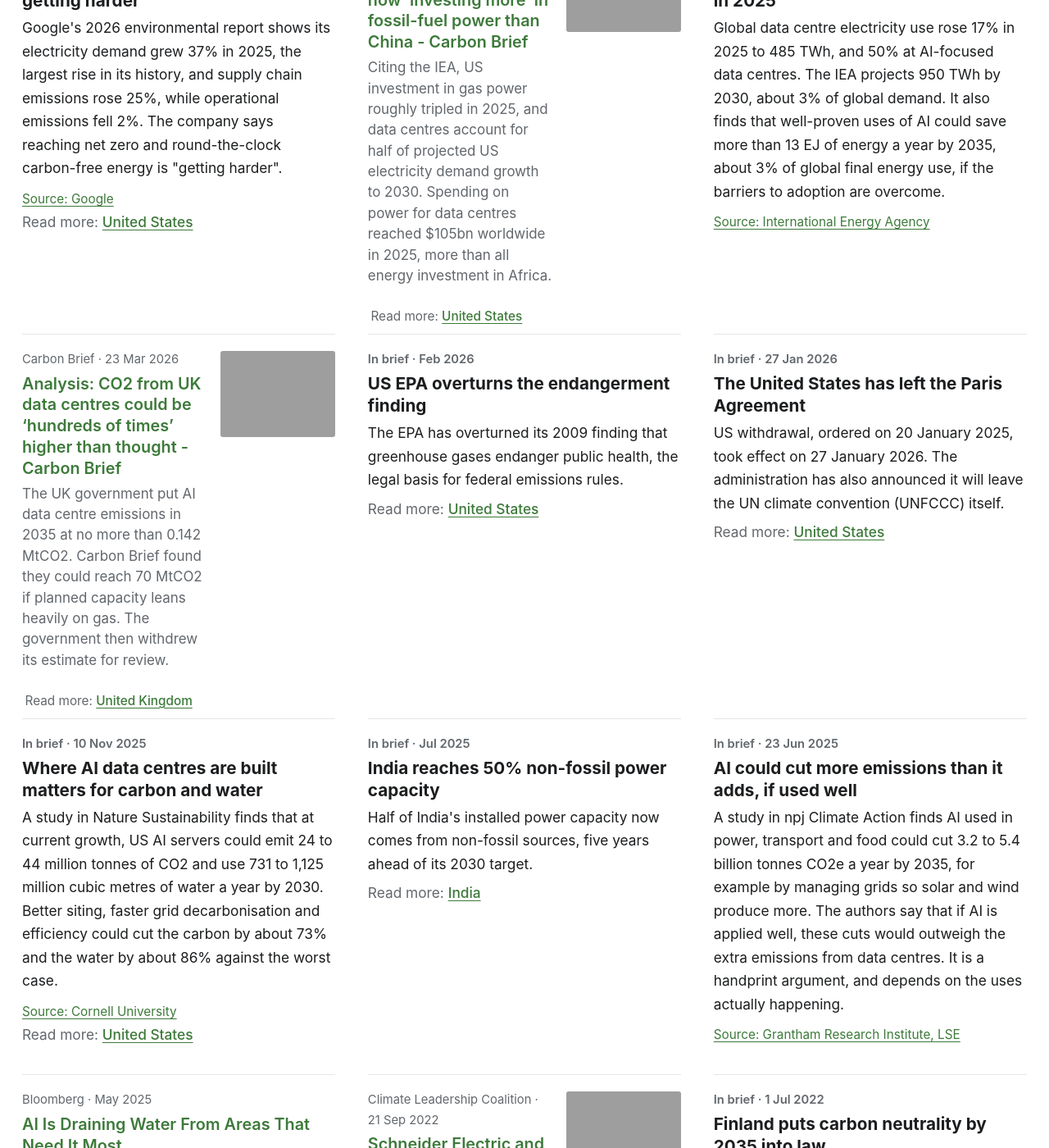
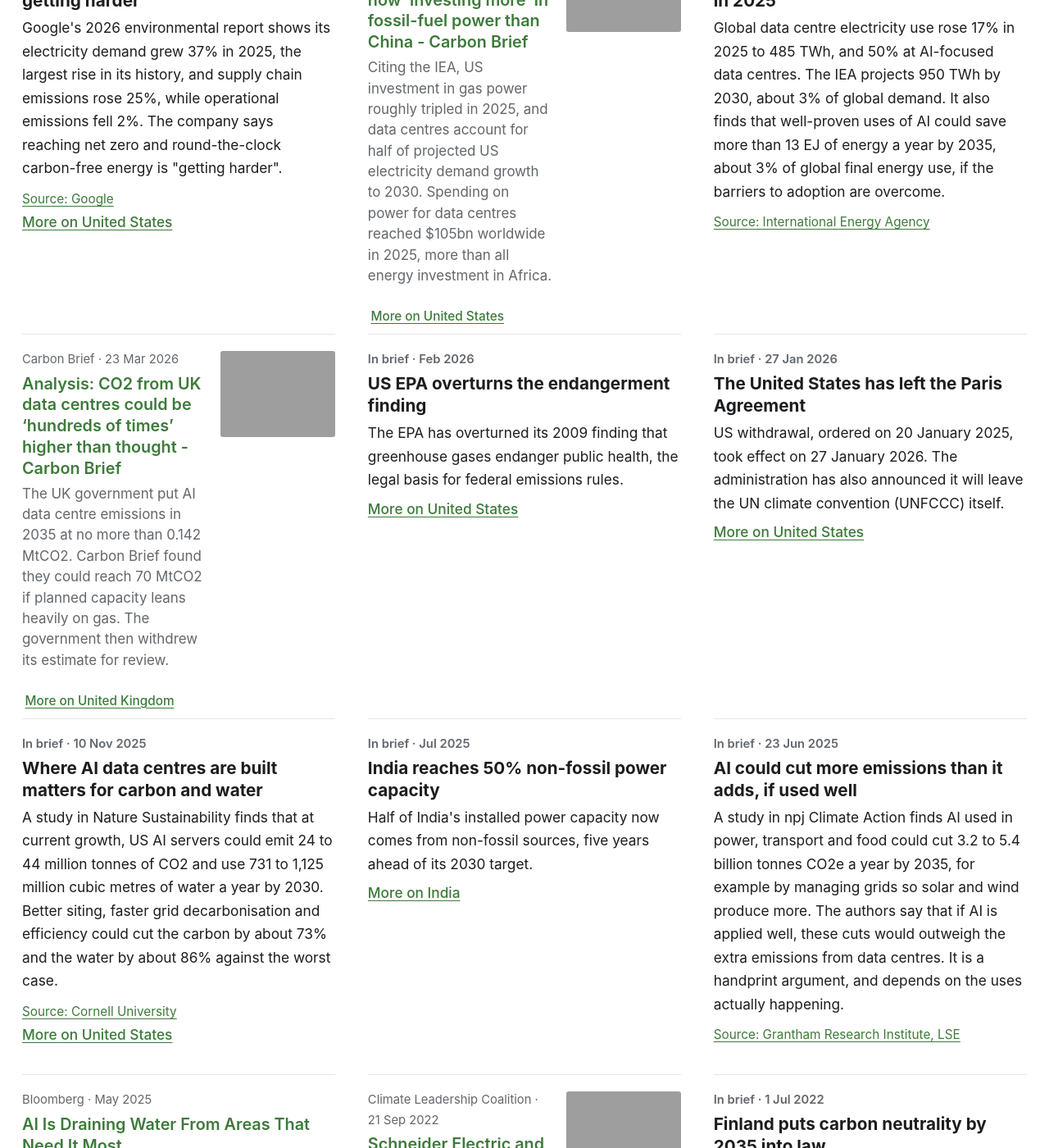
Before and after one commit to multiplicit-com/carbonhandprint, a Jekyll site: the page built from news.html, in a window 1280 px wide and 1400 px high, scrolled down 1698 px. Shown: the whole window at 82% size. Built offline with Jekyll 4.4.1, drawn with Linux system fonts in a browser that asks for light colours; some of the changed text lies outside the part shown; grey boxes are pictures that could not be loaded.

Commit message:
Show country links as More on country, with no prefix
Co-Authored-By: Claude Opus 5.5 <noreply@anthropic.com>
Claude-Session: https://claude.ai/code/session_01Li7jXRtkERso7tJFT24TLP

```diff
--- a/_includes/newscards.html
+++ b/_includes/newscards.html
@@ -1,14 +1,14 @@
 {% assign items = site.news | sort: "date" | reverse %}{% if include.tag %}{% assign items = items | where_exp: "n", "n.tags contains include.tag" %}{% endif %}{% if include.country %}{% assign items = items | where_exp: "n", "n.countries contains include.country" %}{% endif %}
 <ul class="newscards">
 {% for n in items limit: include.limit | default: 1000 %}{% assign host = n.link | split: "/" %}{% if n.date_precision == "month" %}{% assign d = n.date | date: "%b %Y" %}{% else %}{% assign d = n.date | date: "%-d %b %Y" %}{% endif %}
-  {% capture onsite %}{% if n.related %}{% for r in n.related %}<a href="{{ r.url | relative_url }}">{{ r.title }}</a>{% endfor %}{% elsif n.countries %}{% assign ck = n.countries | first %}{% assign cu = '/countries/' | append: ck | append: '/' %}{% unless page.url == cu %}<a href="{{ cu | relative_url }}">{{ site.data.countries[ck].name }}</a>{% endunless %}{% elsif n.tags contains "paris-agreement" %}{% unless page.url == "/paris-agreement/" %}<a href="{{ '/paris-agreement/' | relative_url }}">Where the Paris Agreement stands</a>{% endunless %}{% endif %}{% endcapture %}{% assign onsite = onsite | strip %}
+  {% capture onsite %}{% if n.related %}{% for r in n.related %}Read more: <a href="{{ r.url | relative_url }}">{{ r.title }}</a>{% endfor %}{% elsif n.countries %}{% assign ck = n.countries | first %}{% assign cu = '/countries/' | append: ck | append: '/' %}{% unless page.url == cu %}<a href="{{ cu | relative_url }}">More on {{ site.data.countries[ck].name }}</a>{% endunless %}{% elsif n.tags contains "paris-agreement" %}{% unless page.url == "/paris-agreement/" %}Read more: <a href="{{ '/paris-agreement/' | relative_url }}">Where the Paris Agreement stands</a>{% endunless %}{% endif %}{% endcapture %}{% assign onsite = onsite | strip %}
   {% if n.snippet %}<li class="snippet">
     <span class="sn-label">In brief · <time datetime="{{ n.date | date_to_xmlschema }}">{{ d }}</time></span>
     <strong class="sn-title">{{ n.title }}</strong>
     <p>{{ n.description }}</p>
     {% assign cited = false %}{% if onsite != "" %}{% if n.related %}{% assign tu = n.related.first.url %}{% elsif n.countries %}{% assign tu = '/countries/' | append: n.countries.first | append: '/' %}{% else %}{% assign tu = '/paris-agreement/' %}{% endif %}{% assign tp = site.pages | where: "url", tu | first %}{% if tp.content contains n.link %}{% assign cited = true %}{% endif %}{% if tp.country %}{% assign tc = site.data.countries[tp.country] %}{% for f in tc.facts %}{% if f.url == n.link %}{% assign cited = true %}{% endif %}{% endfor %}{% endif %}{% endif %}
     {% unless cited %}<a class="sn-src" href="{{ n.link }}" rel="nofollow noopener">Source: {{ n.source }}</a>{% endunless %}
-    {% if onsite != "" %}<p class="onsite">Read more: {{ onsite }}</p>{% endif %}
+    {% if onsite != "" %}<p class="onsite">{{ onsite }}</p>{% endif %}
   </li>{% else %}<li><a class="linkcard{% if n.card_image %} has-img{% endif %}" href="{{ n.link }}" rel="nofollow noopener">
     {% if n.card_image %}<img src="{{ n.card_image }}" alt="" loading="lazy" referrerpolicy="no-referrer" onerror="this.parentNode.classList.remove('has-img');this.remove()">{% endif %}
     <span class="lc-body">
@@ -16,6 +16,6 @@
       <span class="lc-title">{{ n.link_title | default: n.title }}</span>
       {% if n.description %}<span class="lc-desc">{{ n.description }}</span>{% endif %}
     </span>
-  </a>{% if onsite != "" %}<p class="onsite">Read more: {{ onsite }}</p>{% endif %}</li>{% endif %}
+  </a>{% if onsite != "" %}<p class="onsite">{{ onsite }}</p>{% endif %}</li>{% endif %}
 {% endfor %}
 </ul>
```
